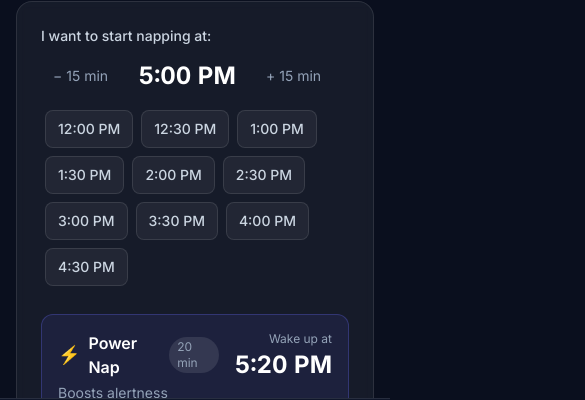
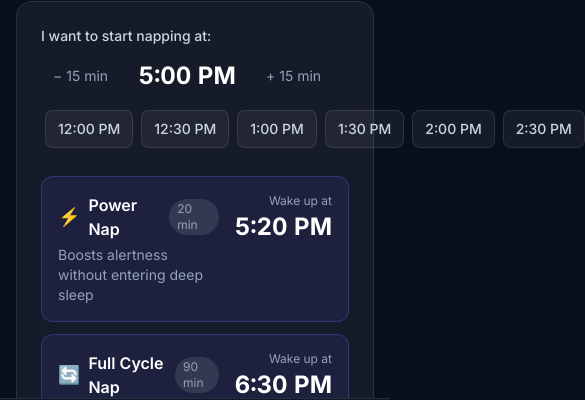
Before and after one commit to sidpandagle/sleepcalculator, a Next.js app: page /nap-calculator in a window 390 px wide. Shown: the part 321-721 px from the top of the page, 585 px wide, since content can reach past the window. Built offline with nearby package versions, Linux system fonts and the light colour scheme; no server answers.

Commit message:
fix: resolve nap calculator time picker overflow by using scrollable row

```diff
--- a/components/calculator/TimePicker.tsx
+++ b/components/calculator/TimePicker.tsx
@@ -46,8 +46,8 @@ export default function TimePicker({ value, onChange, presets }: TimePickerProps
           + 15 min
         </button>
       </div>
-      <div className="sm:overflow-hidden">
-      <div className="flex flex-wrap sm:flex-nowrap sm:overflow-x-auto sm:[&::-webkit-scrollbar]:hidden sm:[scrollbar-width:none] gap-2 px-1 py-1">
+      <div className="overflow-x-auto [&::-webkit-scrollbar]:hidden [scrollbar-width:none]">
+      <div className="flex flex-nowrap gap-2 px-1 py-1">
         {presets.map((preset) => {
           const active = preset === value;
           return (
@@ -59,7 +59,7 @@ export default function TimePicker({ value, onChange, presets }: TimePickerProps
               }}
               onClick={() => onChange(preset)}
               aria-pressed={active}
-              className={`sm:shrink-0 px-3 py-2 rounded-lg text-sm font-medium transition-all whitespace-nowrap ${
+              className={`shrink-0 px-3 py-2 rounded-lg text-sm font-medium transition-all whitespace-nowrap ${
                 active
                   ? "bg-indigo-600 text-white"
                   : "bg-white/5 border border-white/10 text-slate-300 hover:bg-white/10"
```
